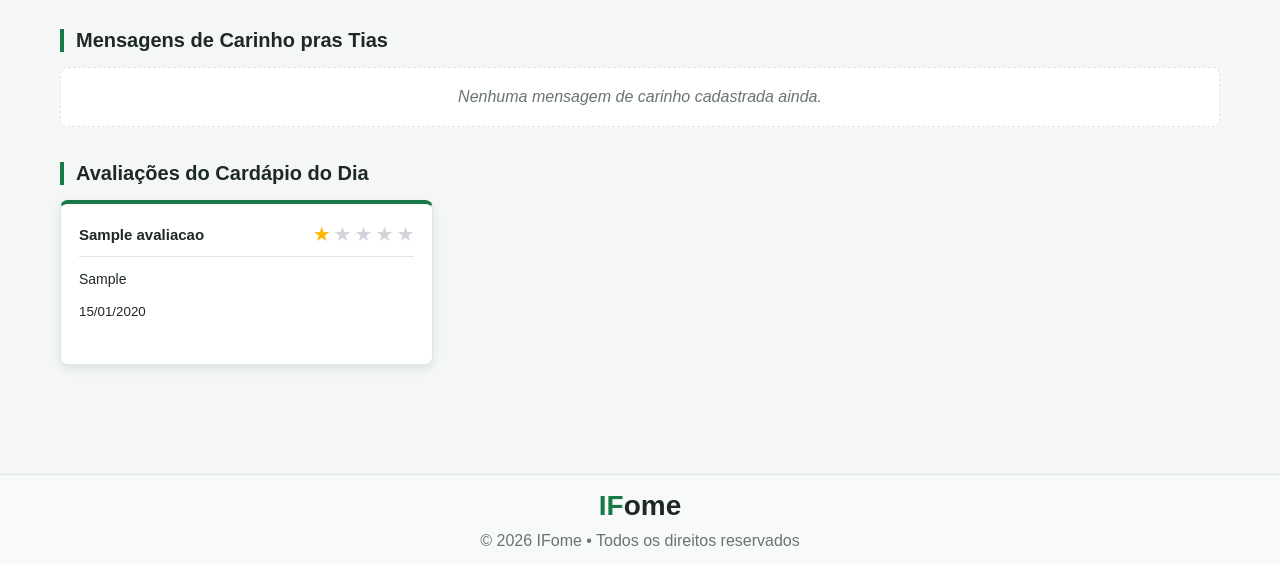
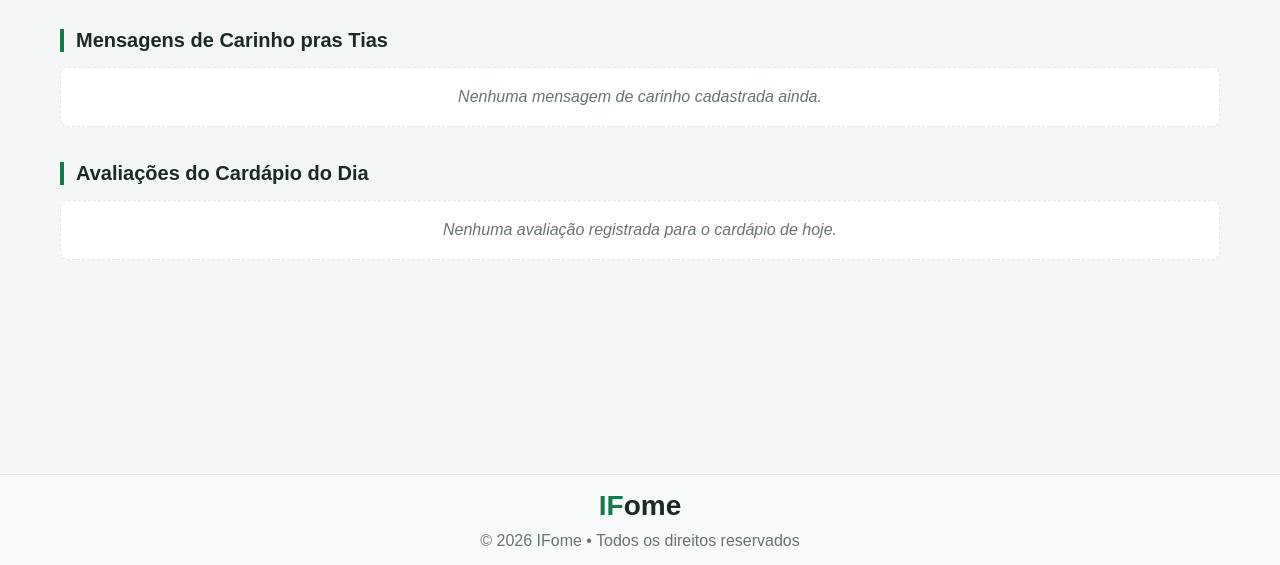
Before and after one commit to jtruazelli/IFome-Django, a Django app: page /avaliacoes/ in a window 1280 px wide. Shown: the part 235-800 px from the top of the page. Run offline with Django 5.2, Linux system fonts and the light colour scheme; tables that the repository leaves empty hold one stand-in row (values such as "Sample post").

Commit message:
Fazer aparecer apenas as avaliações do cardápio de hoje no mural

```diff
--- a/avaliacoes/templates/avaliacoes/avaliacoes.html
+++ b/avaliacoes/templates/avaliacoes/avaliacoes.html
@@ -59,7 +59,7 @@
         <section class="secao-avaliacoes-cardapio">
             <h2>Avaliações do Cardápio do Dia</h2>
             <div class="grid-cards-cardapio">
-                {% for avaliacao in avaliacoes_cardapio %}
+                {% for avaliacao in avaliacoes_hoje %}
                     <div class="card card-cardapio">
                         <!-- Cabeçalho -->
                         <div class="card-header">
--- a/avaliacoes/views.py
+++ b/avaliacoes/views.py
@@ -1,15 +1,29 @@
 from django.shortcuts import render, redirect
+from django.utils import timezone
+import datetime
 from .models import Avaliacao
 
 def pagina_avaliacoes(request):
-    mensagens_carinho = Avaliacao.objects.filter(tipo='2')
-    avaliacoes_cardapio = Avaliacao.objects.filter(tipo='1')
+    # Obtém a data local de hoje
+    hoje = timezone.localdate()
+    inicio_dia = timezone.make_aware(datetime.datetime.combine(hoje, datetime.time.min))
+    fim_dia = timezone.make_aware(datetime.datetime.combine(hoje, datetime.time.max))
 
+    # 1. Mensagens de Carinho (tipo '2')
+    mensagens_carinho = Avaliacao.objects.filter(tipo='2').order_by('-data_criacao')[:10]
+
+    # 2. Avaliações do Cardápio do Dia (tipo '1') enviadas HOJE
+    avaliacoes_hoje = Avaliacao.objects.filter(
+        tipo='1',
+        data_criacao__range=(inicio_dia, fim_dia)
+    ).order_by('-data_criacao')
+
+    # Mantemos 'avaliacoes_hoje' e 'avaliacoes_cardapio' para garantir compatibilidade total no template
     context = {
         'mensagens_carinho': mensagens_carinho,
-        'avaliacoes_cardapio': avaliacoes_cardapio,
+        'avaliacoes_hoje': avaliacoes_hoje,
+        'avaliacoes_cardapio': avaliacoes_hoje,
     }
-    # Altera de 'avaliacoes.html' para 'avaliacoes/avaliacoes.html'
     return render(request, 'avaliacoes/avaliacoes.html', context)
 
 
@@ -65,6 +79,7 @@ def cadastrar_avaliacao(request):
 
     return render(request, 'avaliacoes/cadastroAvaliacoes.html')
 
+
 def mensagens_carinho(request):
     if request.method == 'POST':
         mensagem = request.POST.get('mensagem', '').strip()
```
